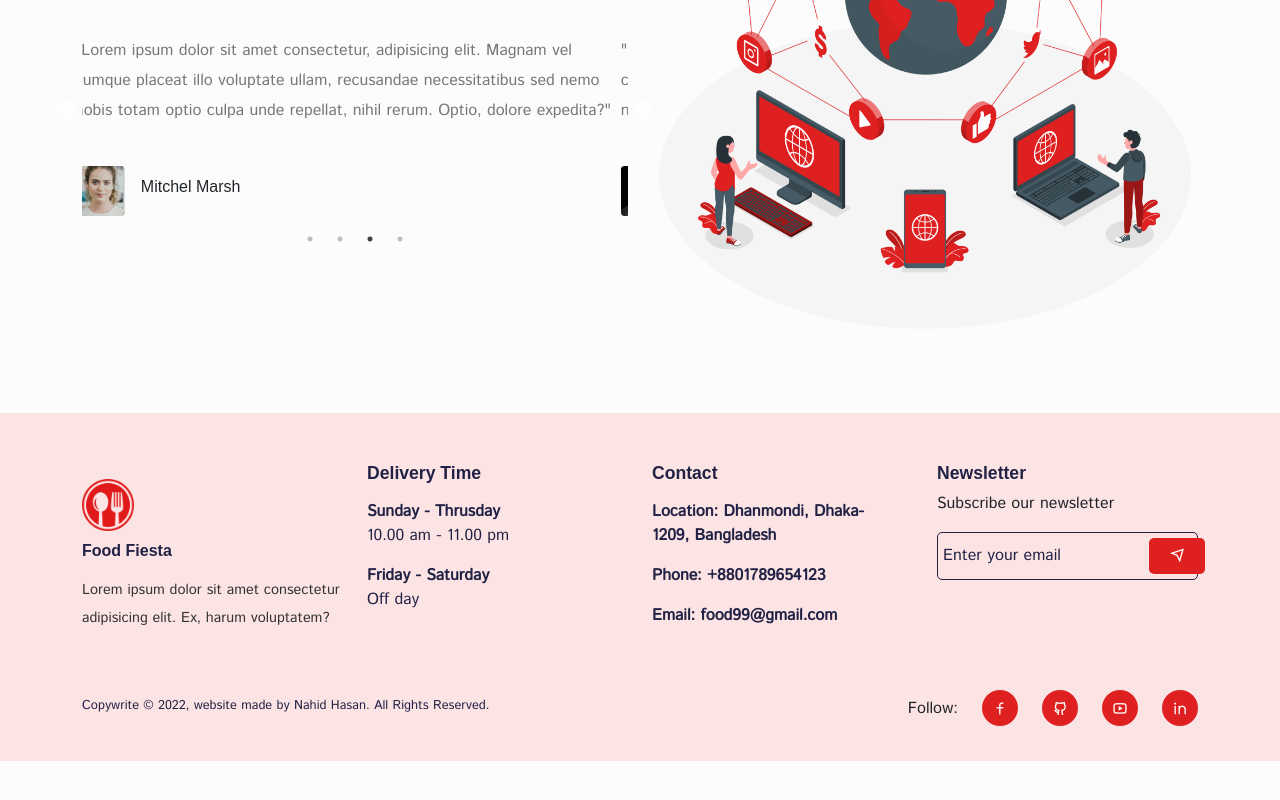
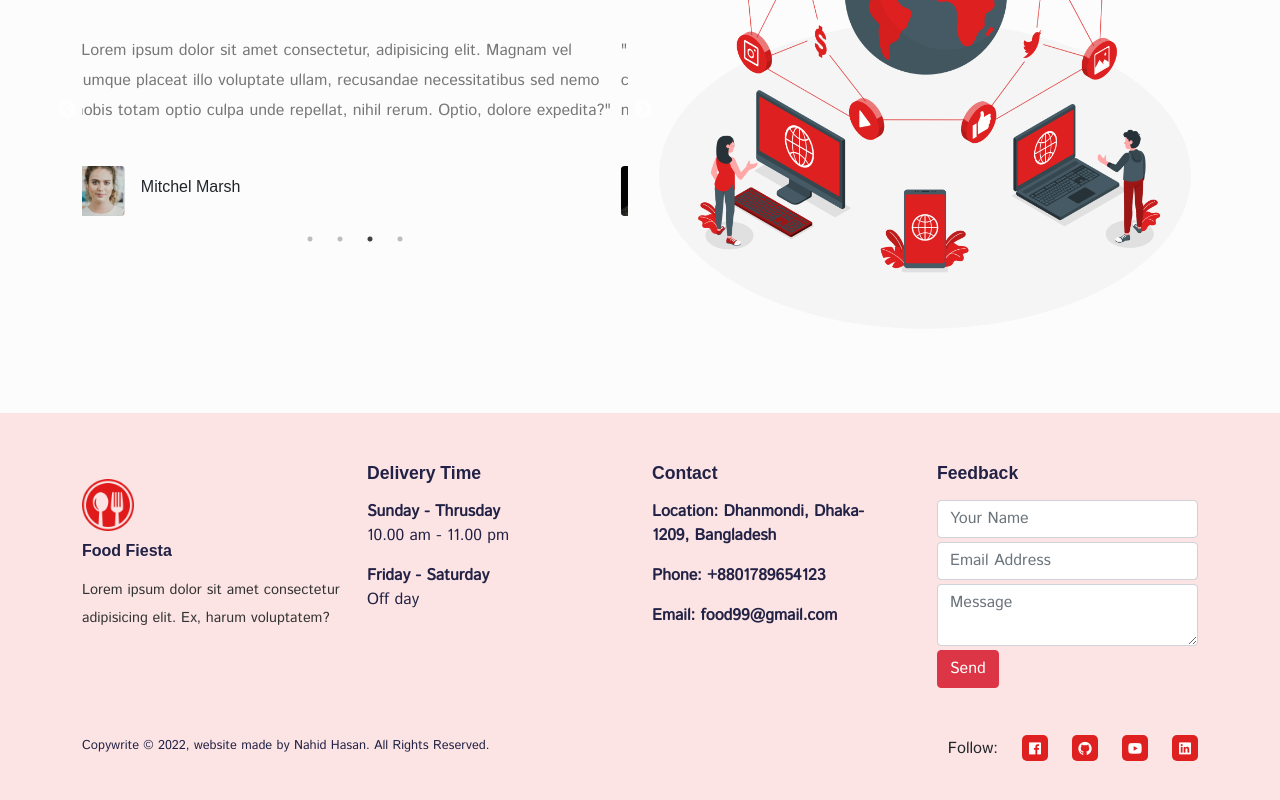
Before and after one commit to Nahid51/food_fiesta, a React (Create React App) app: page /home in a window 1280 px wide. Shown: the part 2946-3746 px from the top of the page. Before the commit the page ends 3707 px from the top, so only its background shows below. Built offline with nearby package versions, Linux system fonts and the light colour scheme; no server answers; a web font is replaced by a local one.

Commit message:
modified footer section

```diff
--- a/package.json
+++ b/package.json
@@ -3,6 +3,7 @@
   "version": "0.1.0",
   "private": true,
   "dependencies": {
+    "@emailjs/browser": "^3.6.2",
     "@reduxjs/toolkit": "^1.8.2",
     "@testing-library/jest-dom": "^5.16.4",
     "@testing-library/react": "^13.3.0",
--- a/src/components/Footer/Footer.jsx
+++ b/src/components/Footer/Footer.jsx
@@ -1,10 +1,26 @@
-import React from 'react';
-import { Container, Row, Col, ListGroup, ListGroupItem } from 'react-bootstrap';
+import React, { useRef } from 'react';
+import { Container, Row, Col, ListGroup, ListGroupItem, Form, Button } from 'react-bootstrap';
 import logo from '../../assets/images/res-logo.png';
 import '../../styles/footer.css';
-import { Link } from 'react-router-dom';
+import emailjs from '@emailjs/browser';
+import { toast } from "react-toastify";
 
 const Footer = () => {
+
+    const form = useRef();
+
+    const sendEmail = (e) => {
+        e.preventDefault();
+
+        emailjs.sendForm('service_1kbj7kp', 'template_alowi8m', form.current, 'bnuzjboBxr-nvfU8L')
+            .then((result) => {
+                toast.success(`${result.text}, Message sent!`);
+            }, (error) => {
+                toast.error(error.text);
+            });
+        e.target.reset();
+    };
+
     return (
         <footer className="footer">
             <Container>
@@ -47,12 +63,32 @@ const Footer = () => {
                     </Col>
 
                     <Col lg='3' md='4' sm='6'>
-                        <h5 className='footer_title'>Newsletter</h5>
-                        <p>Subscribe our newsletter</p>
-                        <div className="newsletter">
-                            <input type="email" placeholder='Enter your email' />
-                            <span><i className="ri-send-plane-line"></i></span>
-                        </div>
+                        <h5 className='footer_title mb-3'>Feedback</h5>
+                        <Form ref={form} onSubmit={sendEmail}>
+                            <Form.Group className="mb-1" controlId="exampleForm.ControlInput1">
+                                <Form.Control
+                                    type="text"
+                                    placeholder="Your Name"
+                                    name="name"
+                                    required />
+                            </Form.Group>
+                            <Form.Group className="mb-1" controlId="exampleForm.ControlInput1">
+                                <Form.Control
+                                    type="email"
+                                    placeholder="Email Address"
+                                    name="email"
+                                    required />
+                            </Form.Group>
+                            <Form.Group className="mb-1" controlId="exampleForm.ControlTextarea1">
+                                <Form.Control
+                                    as="textarea"
+                                    placeholder='Message'
+                                    name="message"
+                                    rows={2}
+                                    required />
+                            </Form.Group>
+                            <Button type='submit' variant='danger'>Send</Button>
+                        </Form>
                     </Col>
                 </Row>
 
@@ -63,13 +99,13 @@ const Footer = () => {
                     <Col lg='6' md='6'>
                         <div className="social_links d-flex align-items-center justify-content-end gap-4">
                             <p className='m-0'>Follow: </p>
-                            <span><Link to="https://www.facebook.com"><i className="ri-facebook-line"></i></Link></span>
+                            <span><a href="https://www.facebook.com" target="_blank" rel="noreferrer"><i className="ri-facebook-box-fill"></i></a></span>
 
-                            <span><Link to="https://github.com/Nahid51"><i className="ri-github-line"></i></Link></span>
+                            <span><a href="https://github.com/Nahid51" target="_blank" rel="noreferrer"><i className="ri-github-fill"></i></a></span>
 
-                            <span><Link to="https://www.youtube.com"><i className="ri-youtube-line"></i></Link></span>
+                            <span><a href="https://www.youtube.com" target="_blank" rel="noreferrer"><i className="ri-youtube-fill"></i></a></span>
 
-                            <span><Link to="https://www.linkedin.com/in/md-nahid-hasan-12a720199/"><i className="ri-linkedin-line"></i></Link></span>
+                            <span><a href="https://www.linkedin.com/in/md-nahid-hasan-12a720199/" target="_blank" rel="noreferrer"><i className="ri-linkedin-box-fill"></i></a></span>
                         </div>
                     </Col>
                 </Row>
--- a/src/styles/footer.css
+++ b/src/styles/footer.css
@@ -41,45 +41,11 @@
     font-weight: 600;
 }
 
-.newsletter {
-    padding: 5px;
-    border: 1px solid #212245;
-    border-radius: 5px;
-    display: flex;
-    justify-content: space-between;
-    align-items: center;
-    cursor: pointer;
-}
-
-.newsletter input {
-    background: transparent;
-    border: none;
-    outline: none;
-}
-
-.newsletter input:focus {
-    outline: none;
-}
-
-.newsletter span {
-    background: #df2020;
-    padding: 5px 20px;
-    border-radius: 5px;
-}
-
-.newsletter span i {
-    color: #fff;
-}
-
-.newsletter input::placeholder {
-    color: #212245;
-}
-
 .social_links span i {
-    padding: 10px;
     background: #df2020;
     color: #fff;
-    border-radius: 50%;
+    padding: 5px;
+    border-radius: 5px;
 }
 
 .copywrite_text {
@@ -91,18 +57,6 @@
 @media only screen and (max-width: 576px) {
     .footer_logo img {
         width: calc(100% - 90%) !important;
-    }
-
-    .social_links p {
-        font-size: 0.8rem;
-    }
-
-    .social_links span {
-        padding: 4px;
-    }
-
-    .social_links span a {
-        font-size: 0.7rem;
     }
 }
 
@@ -133,25 +87,4 @@
         font-size: 0.7rem;
     }
 
-    .social_links p {
-        font-size: 0.8rem;
-    }
-
-    .social_links span a {
-        font-size: 0.7rem;
-    }
-
 }
-
-@media only screen and (max-width: 1200px) {
-
-    .newsletter input {
-        padding: 7px;
-        font-size: 0.8rem;
-    }
-
-    .newsletter span {
-        padding: 5px 10px;
-        font-size: 0.8rem;
-    }
-}
```
Also changed, not shown: 1 other file (tests, documents, lock files or other folders).
